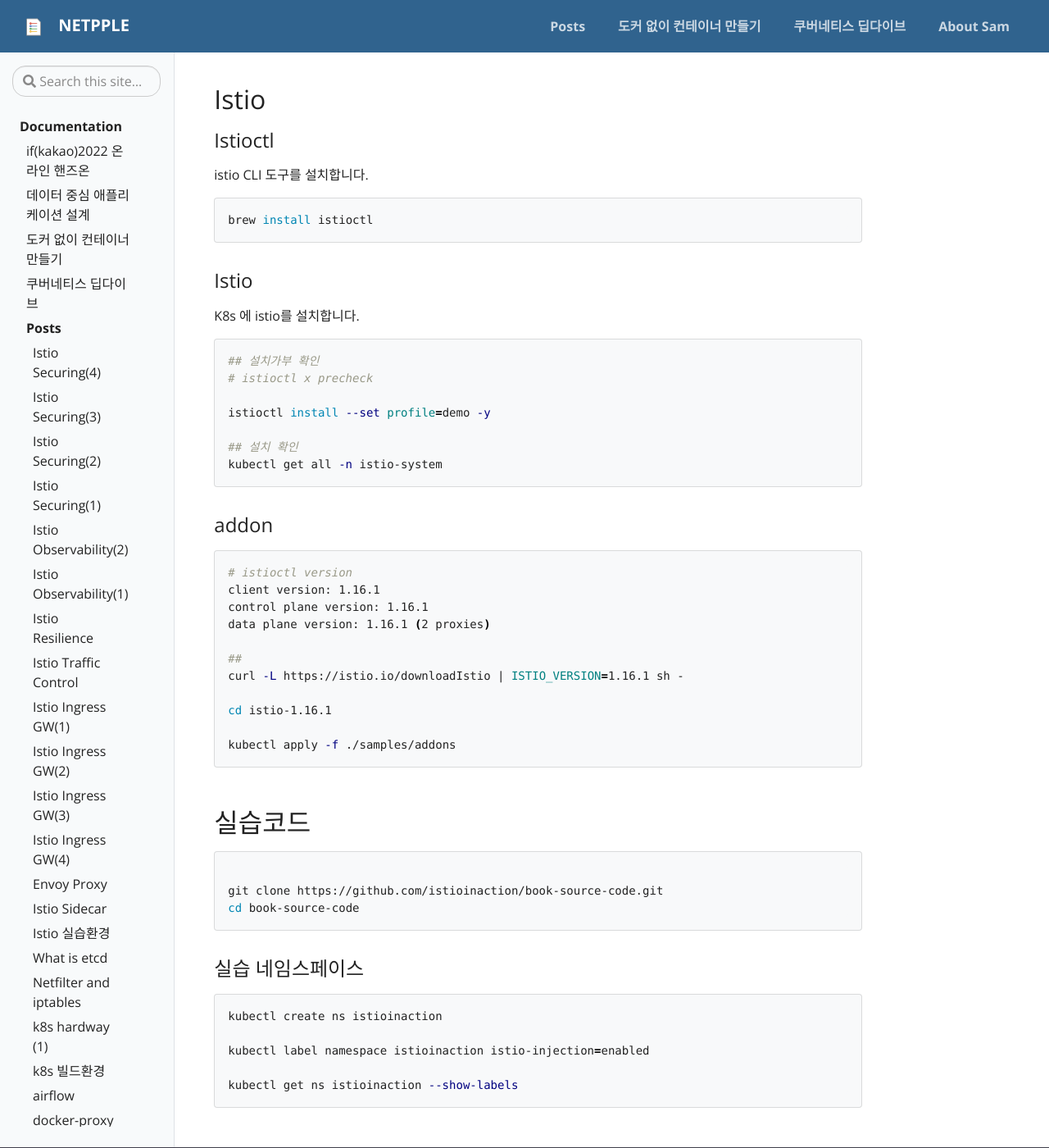
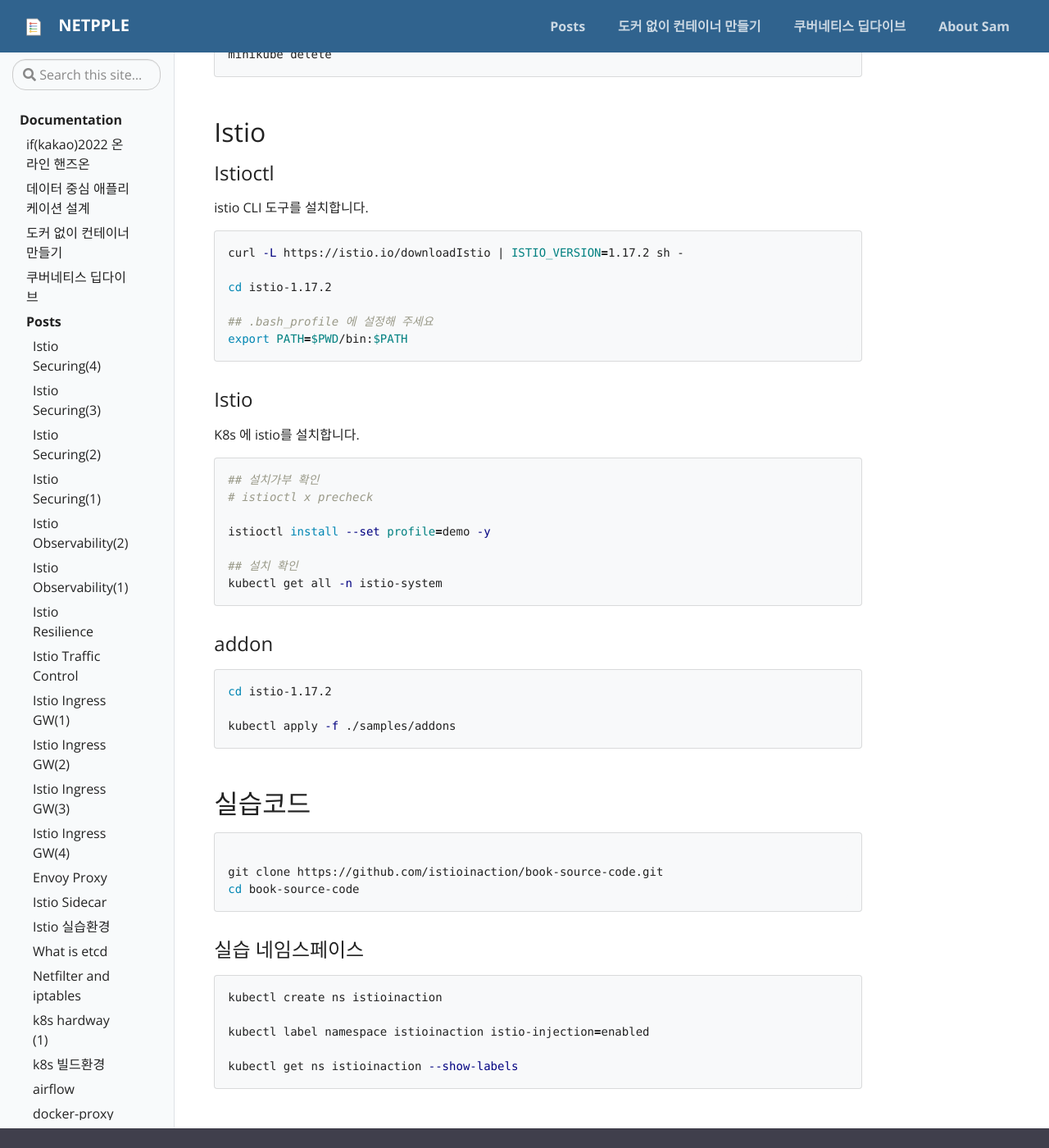
Before and after one commit to netpple/netpple.github.io, a Jekyll site: the page built from _posts/2023-01-07-Istio-Environment.md, in a window 1280 px wide and 1400 px high, scrolled down 1537 px. Shown: the whole window at 82% size. Built offline with Jekyll 4.4.1, drawn with Linux system fonts in a browser that asks for light colours; our own code applies the rules of GitHub Pages for plain Markdown files; some of the changed text lies outside the part shown.

Commit message:
istio-1.17.2 적용

````diff
--- a/_posts/2023-01-07-Istio-Environment.md
+++ b/_posts/2023-01-07-Istio-Environment.md
@@ -1,9 +1,15 @@
 ---
 title: Istio 실습환경
-version: v1.0
+version: v1.1
 description: istio in action 실습환경 안내
-date: 2023-01-07 21:00:00 +09:00
+date: 2023-04-25 19:45:00 +09:00
 categories: network
+comment: true
+histories:
+- date: 2023-04-25 19:45:00 +09:00
+  description: istio 1.17.2 적용
+- date: 2023-01-07 21:00:00 +09:00
+  description: 최초 등록
 badges:
 - type: info
   tag: 교육
@@ -13,6 +19,7 @@
 docker 는 설치돼 있다고 가정합니다.
 
 <!--more-->
+최근 업데이트 : 23/04/25 - istio-1.17.2 적용
 
 ## minikube
 
@@ -85,7 +92,12 @@
 istio CLI 도구를 설치합니다.
 
 ```bash
-brew install istioctl
+curl -L https://istio.io/downloadIstio | ISTIO_VERSION=1.17.2 sh -
+
+cd istio-1.17.2
+
+## .bash_profile 에 설정해 주세요
+export PATH=$PWD/bin:$PATH
 ```
 
 ### Istio
@@ -105,15 +117,7 @@
 ### addon
 
 ```bash
-# istioctl version
-client version: 1.16.1
-control plane version: 1.16.1
-data plane version: 1.16.1 (2 proxies)
-
-##
-curl -L https://istio.io/downloadIstio | ISTIO_VERSION=1.16.1 sh -
-
-cd istio-1.16.1
+cd istio-1.17.2
 
 kubectl apply -f ./samples/addons
 ```
--- a/_posts/2023-01-24-Istio-ch7-observability.md
+++ b/_posts/2023-01-24-Istio-ch7-observability.md
@@ -89,7 +89,7 @@
 
 ```bash
 
-cd istio-1.16.1
+cd istio-1.17.2
 
 kubectl delete -f samples/addons/
 ```
--- a/_posts/2023-01-29-Istio-ch8-observability-2-visibility.md
+++ b/_posts/2023-01-29-Istio-ch8-observability-2-visibility.md
@@ -470,7 +470,7 @@
 *Jaeger 설치가 다소 복잡해서 그냥 Istio 샘플 addon을 쓰겠습니다*
 
 ```bash
-cd istio-1.16.1
+cd istio-1.17.2
 
 kubectl apply -f samples/addons/jaeger.yaml
 ```
````
